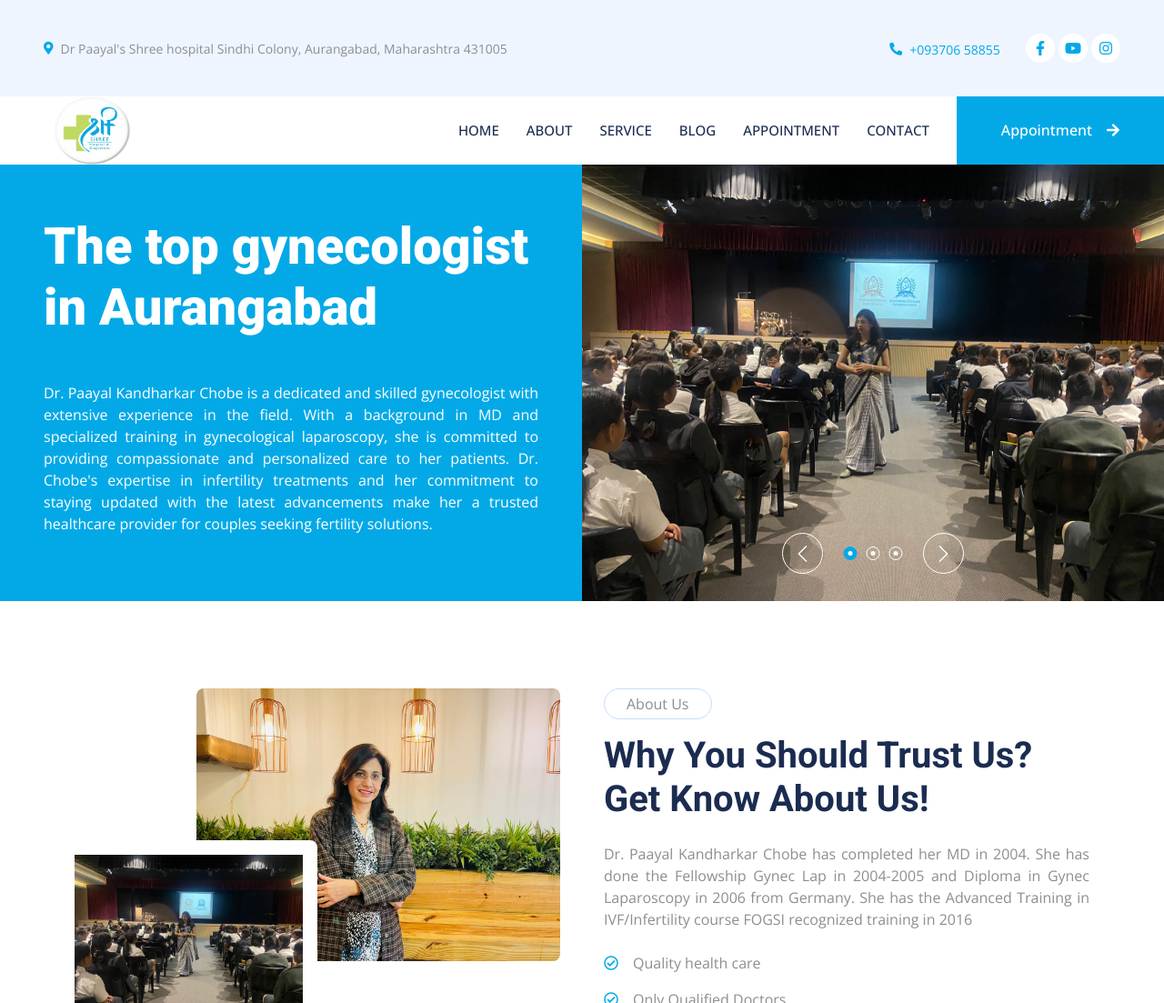
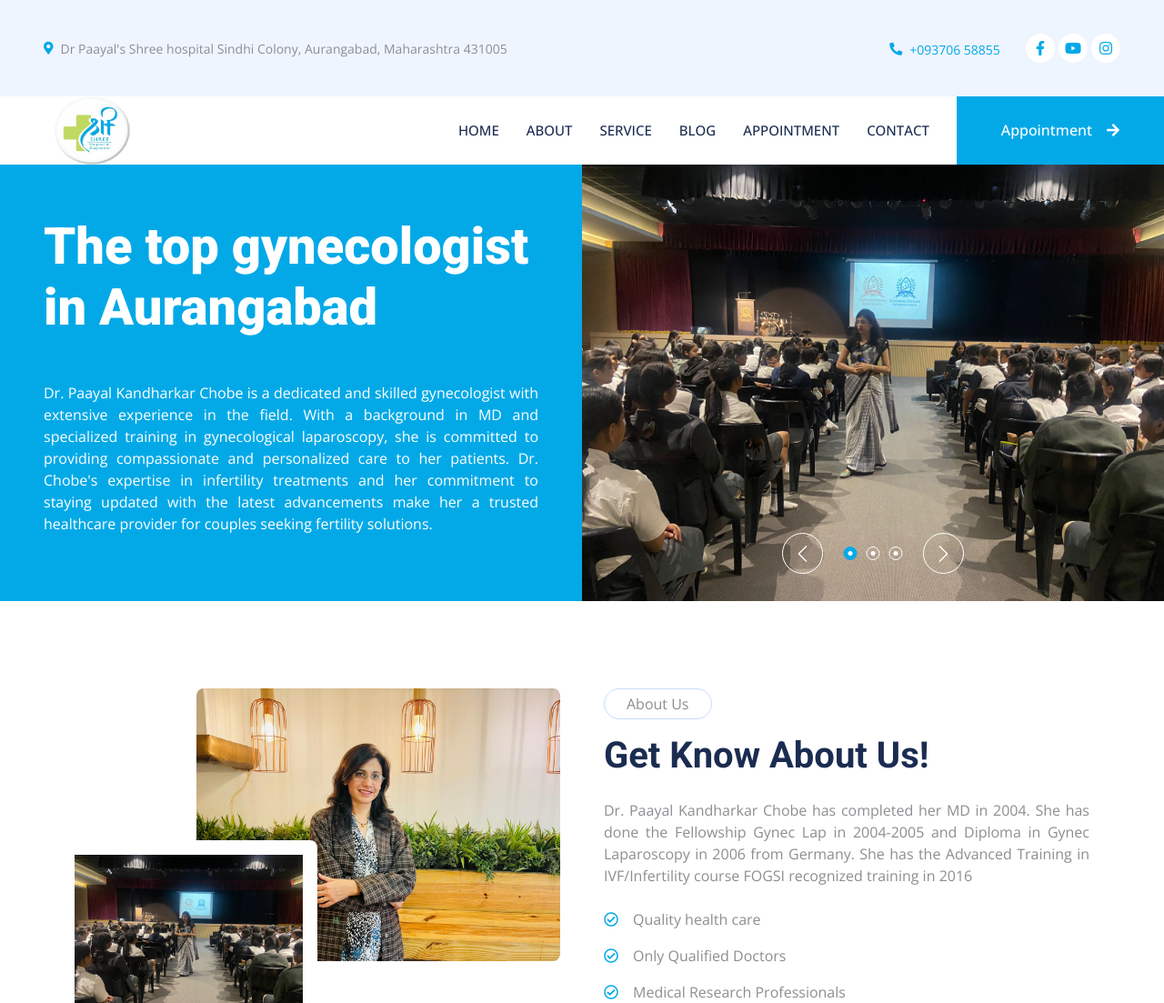
Before and after one commit to Puja202401/hospital, a plain HTML site: page index.html in a window 1280 px wide. Shown: the top 1103 px of the page at 91% size. Drawn offline with nearby package versions, Linux system fonts and the light colour scheme.

Commit message:
Update index.html

```diff
--- a/index.html
+++ b/index.html
@@ -155,6 +155,7 @@ overflow-x:auto;
 
     <!-- About Start -->
     <div class="container-xxl py-5" id="About">
+
         <div class="container">
             <div class="row g-5">
                 <div class="col-lg-6 col-md-6 wow fadeIn" data-wow-delay="0.1s">
@@ -165,7 +166,7 @@ overflow-x:auto;
                 </div>
                 <div class="col-lg-6 col-md-6 wow fadeIn" data-wow-delay="0.5s">
                     <p class="d-inline-block border rounded-pill py-1 px-4">About Us</p>
-                    <h1 class="mb-4">Why You Should Trust Us? Get Know About Us!</h1>
+                    <h1 class="mb-4"> Get Know About Us!</h1>
                     <p>Dr. Paayal Kandharkar Chobe has completed her MD in 2004. She has done the Fellowship Gynec Lap in 2004-2005 and Diploma in Gynec Laparoscopy in 2006 from Germany. She has the Advanced Training in IVF/Infertility course FOGSI recognized training in 2016</p>
                     <p class="mb-4"></p>
                     <p><i class="far fa-check-circle text-primary me-3"></i>Quality health care</p>
```
